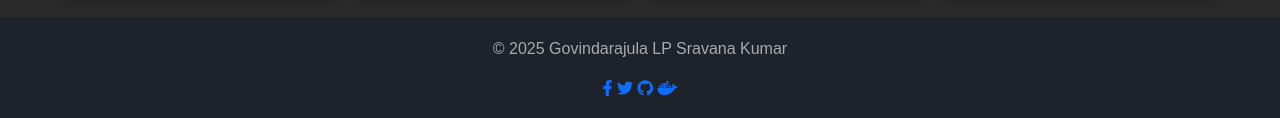
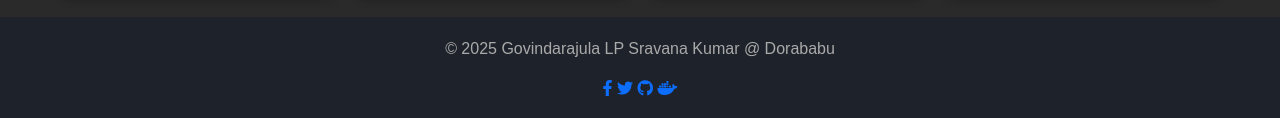
Before and after one commit to Gvrkprasad/github.io, a plain HTML site: page index.html in a window 1280 px wide. Shown: the part 1960-2078 px from the top of the page. Drawn offline with nearby package versions, Linux system fonts and the light colour scheme.

Commit message:
Update index.html

```diff
--- a/index.html
+++ b/index.html
@@ -279,7 +279,7 @@
     </div>
 
     <footer>
-        <p>&copy; 2025 Govindarajula LP Sravana Kumar </p>
+        <p>&copy; 2025 Govindarajula LP Sravana Kumar @ Dorababu </p>
         <div>
             <a href="https://www.facebook.com/glps369" target="_blank"><i class="fab fa-facebook-f"></i></a>
             <a href="https://twitter.com/glps369" target="_blank"><i class="fab fa-twitter"></i></a>
```
